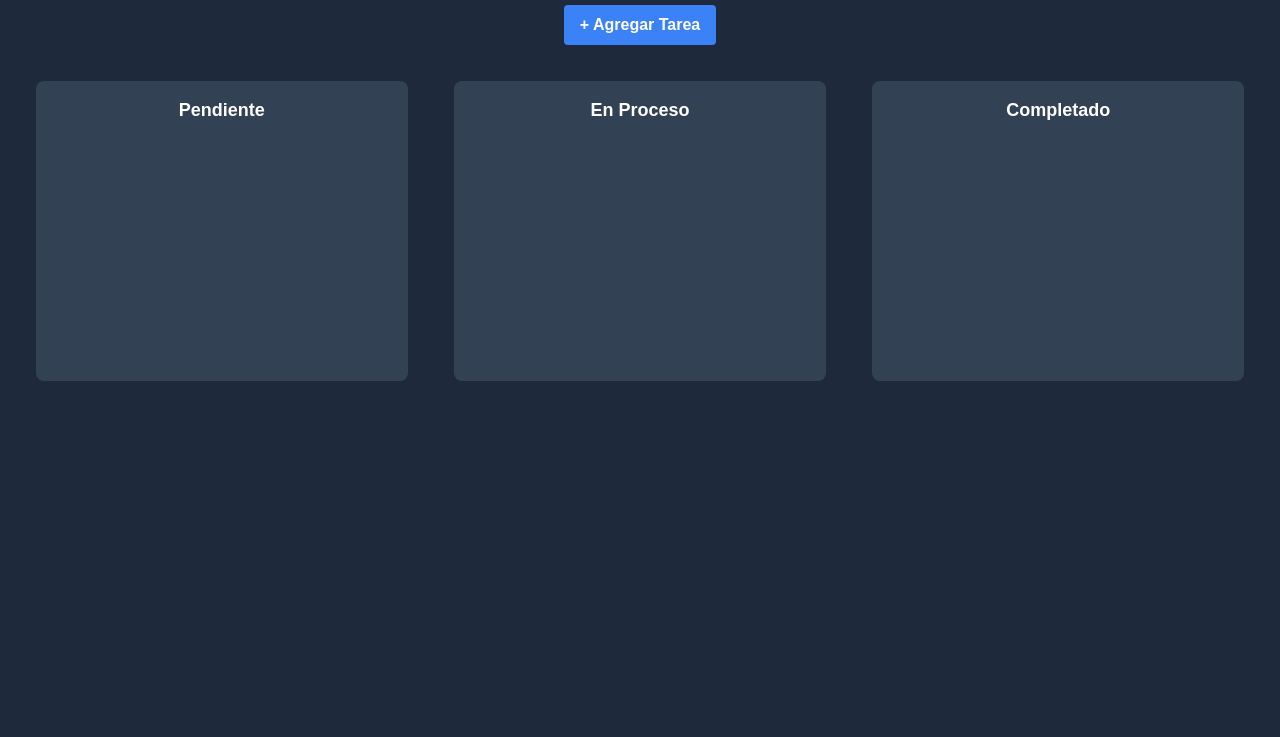
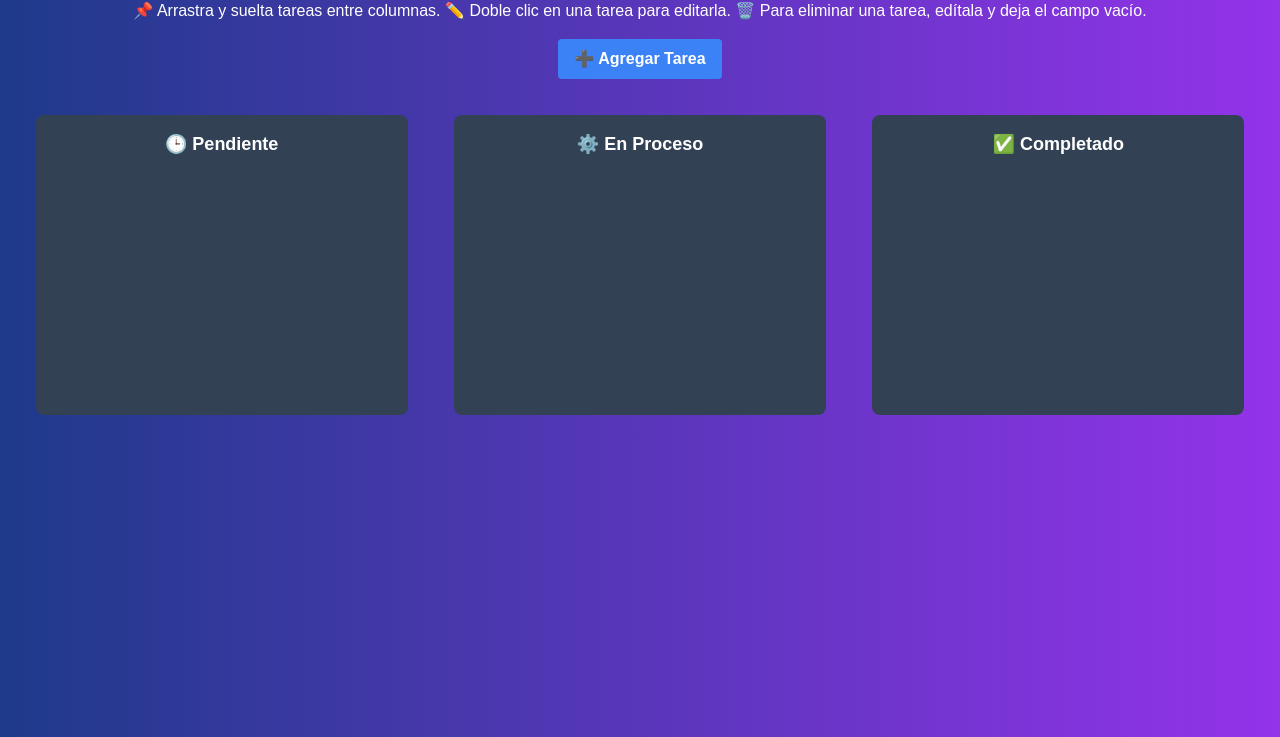
Before and after one commit to toplearningonline/kanban, a plain HTML site: page index.html in a window 1280 px wide. Shown: the part 63-800 px from the top of the page. Drawn offline with nearby package versions, Linux system fonts and the light colour scheme.

Commit message:
Update index.html

```diff
--- a/index.html
+++ b/index.html
@@ -7,34 +7,37 @@
     <script src="https://cdn.tailwindcss.com"></script>
     <script src="https://cdnjs.cloudflare.com/ajax/libs/Sortable/1.15.0/Sortable.min.js"></script>
     <style>
-        body { background-color: #1e293b; color: white; font-family: Arial, sans-serif; }
+        body { background: linear-gradient(to right, #1e3a8a, #9333ea); color: white; font-family: Arial, sans-serif; }
         .kanban-board { display: flex; justify-content: space-around; padding: 20px; gap: 15px; }
         .kanban-column { width: 30%; background: #334155; padding: 15px; border-radius: 8px; min-height: 300px; }
         .task { background: #475569; padding: 10px; border-radius: 5px; margin: 10px 0; cursor: grab; }
         .task:hover { background: #64748b; }
         .modal { display: none; position: fixed; top: 50%; left: 50%; transform: translate(-50%, -50%); background: #1e293b; padding: 20px; border-radius: 10px; width: 300px; text-align: center; }
         .modal input, .modal button { margin-top: 10px; width: 100%; padding: 8px; border-radius: 5px; }
+        .modal input { background: #2d3748; color: white; border: none; }
+        .instructions { text-align: center; margin-top: 10px; font-size: 1rem; }
     </style>
 </head>
 <body>
-    <h1 class="text-3xl text-center font-bold mt-4">Tablero Kanban</h1>
-    <button class="block mx-auto my-4 bg-blue-500 hover:bg-blue-700 text-white font-bold py-2 px-4 rounded" onclick="showModal()">+ Agregar Tarea</button>
+    <h1 class="text-3xl text-center font-bold mt-4">📌 Tablero Kanban</h1>
+    <p class="instructions">📌 Arrastra y suelta tareas entre columnas. ✏️ Doble clic en una tarea para editarla. 🗑️ Para eliminar una tarea, edítala y deja el campo vacío.</p>
+    <button class="block mx-auto my-4 bg-blue-500 hover:bg-blue-700 text-white font-bold py-2 px-4 rounded" onclick="showModal()">➕ Agregar Tarea</button>
 
     <div class="kanban-board">
         <div class="kanban-column" id="pending">
-            <h2 class="text-lg font-bold text-center">Pendiente</h2>
+            <h2 class="text-lg font-bold text-center">🕒 Pendiente</h2>
         </div>
         <div class="kanban-column" id="inProgress">
-            <h2 class="text-lg font-bold text-center">En Proceso</h2>
+            <h2 class="text-lg font-bold text-center">⚙️ En Proceso</h2>
         </div>
         <div class="kanban-column" id="completed">
-            <h2 class="text-lg font-bold text-center">Completado</h2>
+            <h2 class="text-lg font-bold text-center">✅ Completado</h2>
         </div>
     </div>
 
     <div id="taskModal" class="modal">
-        <h2>Agregar Tarea</h2>
-        <input type="text" id="taskInput" placeholder="Nombre de la tarea" class="border p-2 w-full">
+        <h2>➕ Agregar Tarea</h2>
+        <input type="text" id="taskInput" placeholder="Escribe tu tarea aquí..." class="border p-2 w-full">
         <button onclick="addTask()" class="bg-green-500 hover:bg-green-700 text-white font-bold py-2">Guardar</button>
         <button onclick="closeModal()" class="bg-red-500 hover:bg-red-700 text-white font-bold py-2">Cancelar</button>
     </div>
@@ -66,7 +69,7 @@
         function editTask(task) {
             const newText = prompt("Editar tarea:", task.textContent);
             if (newText !== null) {
-                task.textContent = newText;
+                task.textContent = newText || task.remove();
                 saveData();
             }
         }
```
